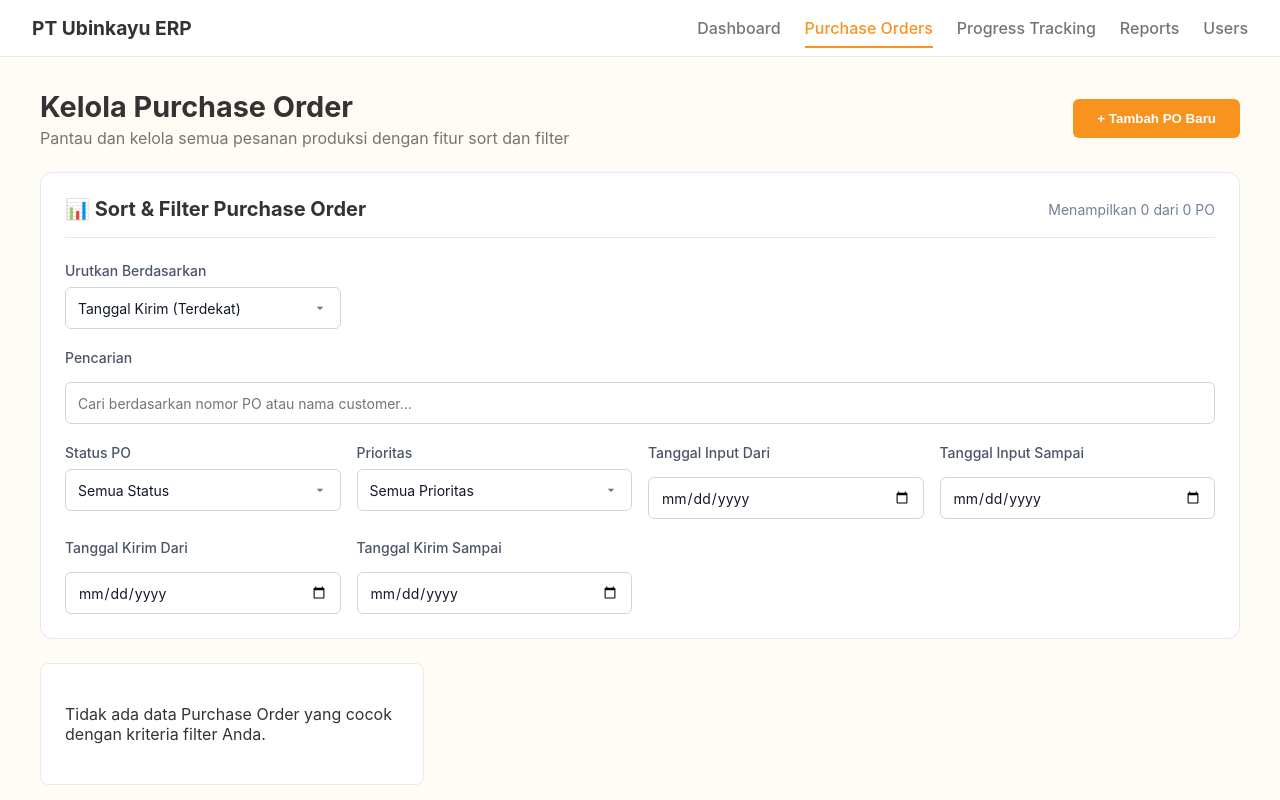
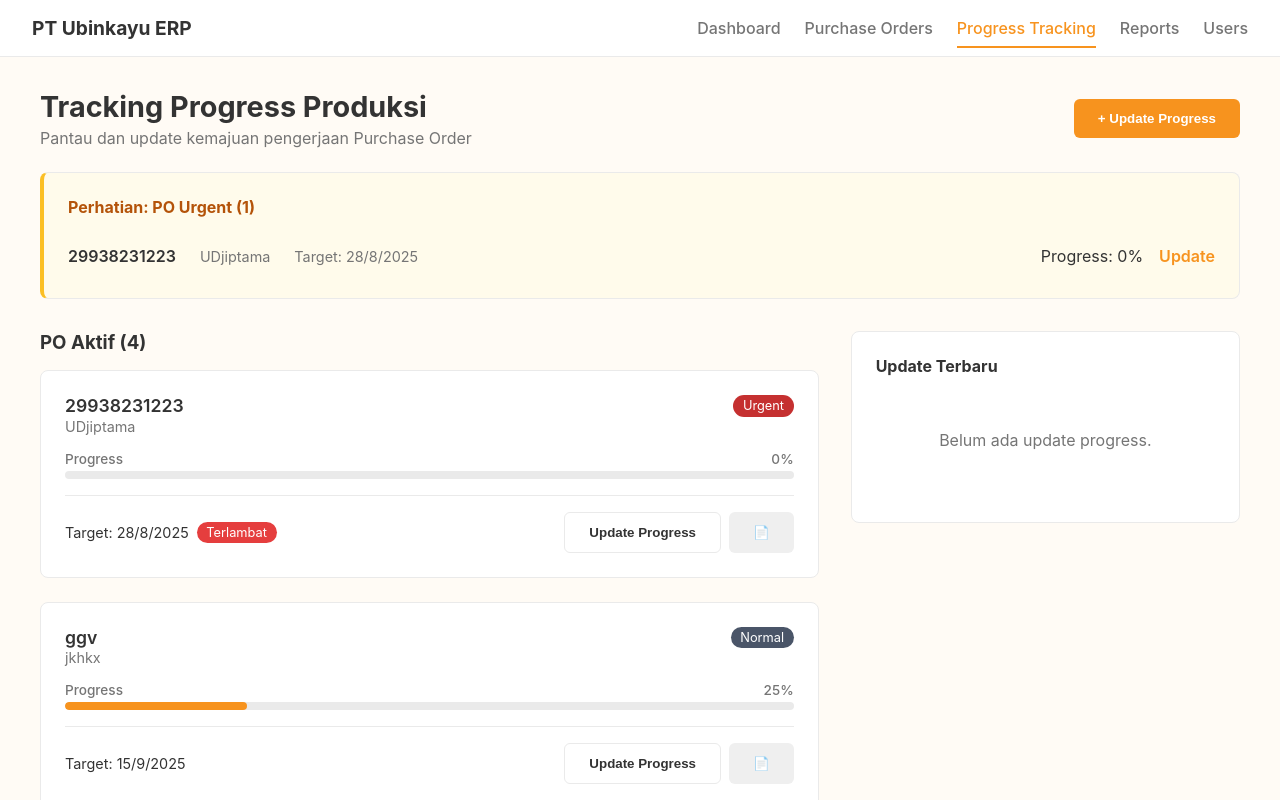
Before and after one commit to michaeldavidsinn/ubinkayu-erp1, a React (Vite) app in the folder src/renderer/: page / in a window 1280 px wide. Both pictures are taken after a click on the link "Progress Tracking". Shown: the top 800 px of the page. Built offline with nearby package versions, Linux system fonts and the light colour scheme.

Commit message:
frontend page progress tracking (masi pake dummy data)

```diff
--- a/src/renderer/src/App.tsx
+++ b/src/renderer/src/App.tsx
@@ -11,17 +11,29 @@ import Navbar from './components/Navbar'
 import POListPage from './pages/POListPage'
 import InputPOPage from './pages/InputPOPage'
 import PODetailPage from './pages/PODetailPage'
+import ProgressTrackingPage from './pages/ProgressTrackingPage' // <-- BARU: Impor halaman baru
+
+// --- DUMMY DATA UNTUK HALAMAN TRACKING ---
+const dummyTrackingData = [
+  { id: '1', po_number: '29938231223', project_name: 'UDjiptama', priority: 'Urgent', progress: 0, deadline: '2025-08-28', is_overdue: true },
+  { id: '2', po_number: 'ggv', project_name: 'jkhkx', priority: 'Normal', progress: 25, deadline: '2025-09-15', is_overdue: false },
+  { id: '3', po_number: 'albert', project_name: 'albert', priority: 'High', progress: 75, deadline: '2025-09-20', is_overdue: false },
+  { id: '4', po_number: 'PO-004', project_name: 'Proyek Delta', priority: 'Normal', progress: 100, deadline: '2025-09-01', is_overdue: false },
+]
 
 function App() {
-  const [view, setView] = useState<'list' | 'input' | 'detail'>('list')
+  // BARU: Tambahkan 'tracking' sebagai salah satu kemungkinan view
+  const [view, setView] = useState<'list' | 'input' | 'detail' | 'tracking'>('list')
   const [purchaseOrders, setPurchaseOrders] = useState<POHeader[]>([])
   const [editingPO, setEditingPO] = useState<POHeader | null>(null)
   const [detailPO, setDetailPO] = useState<POHeader | null>(null)
   const [isLoading, setIsLoading] = useState(true)
 
+  // ... (fungsi fetchPOs, handleDeletePO, dll. tetap sama) ...
   const fetchPOs = async () => {
     setIsLoading(true)
     try {
+      // @ts-ignore
       const pos: POHeader[] = await window.api.listPOs()
       setPurchaseOrders(pos)
     } catch (error) {
@@ -34,7 +46,6 @@ function App() {
   useEffect(() => {
     fetchPOs()
   }, [])
-
   const handleDeletePO = async (poId: string) => {
     if (window.confirm(`Yakin ingin menghapus PO ini? Semua data terkait akan hilang permanen.`)) {
       setIsLoading(true)
@@ -43,7 +54,7 @@ function App() {
         const result = await window.api.deletePO(poId)
         if (result.success) {
           alert('PO berhasil dihapus.')
-          await fetchPOs() // Muat ulang daftar setelah hapus
+          await fetchPOs()
         } else {
           throw new Error(result.error)
         }
@@ -70,11 +81,18 @@ function App() {
     setView('detail')
   }
 
+  // BARU: Fungsi untuk menangani navigasi dari Navbar
+  const handleNavigate = (targetView: 'list' | 'tracking') => {
+    if (targetView === 'list') {
+      fetchPOs() // Muat ulang data PO saat kembali ke list
+    }
+    setView(targetView)
+  }
+
   const handleBackToList = () => {
     setEditingPO(null)
     setDetailPO(null)
-    fetchPOs() // Selalu muat ulang data saat kembali ke daftar
-    setView('list')
+    handleNavigate('list')
   }
 
   const renderContent = () => {
@@ -83,6 +101,9 @@ function App() {
         return <InputPOPage onSaveSuccess={handleBackToList} editingPO={editingPO} />
       case 'detail':
         return <PODetailPage po={detailPO} onBackToList={handleBackToList} />
+      // BARU: Tambahkan case untuk 'tracking'
+      case 'tracking':
+        return <ProgressTrackingPage poList={dummyTrackingData} />
       case 'list':
       default:
         return (
@@ -100,7 +121,8 @@ function App() {
 
   return (
     <div className="app-layout">
-      <Navbar activeLink="Purchase Orders" />
+      {/* BARU: Kirim 'view' dan 'handleNavigate' sebagai props */}
+      <Navbar currentView={view} onNavigate={handleNavigate} />
       <main className="main-content">{renderContent()}</main>
     </div>
   )
--- a/src/renderer/src/assets/main.css
+++ b/src/renderer/src/assets/main.css
@@ -523,3 +523,151 @@ label {
   align-self: flex-start;  /* 2. Mencegah badge meregang selebar kolom */
   min-width: 80px;         /* 3. (Opsional) Memberi lebar minimum agar konsisten */
 }
+
+/* Tambahkan di akhir file main.css */
+
+/* ================================== */
+/* STYLING UNTUK PROGRESS TRACKING PAGE */
+/* ================================== */
+
+/* --- Progress Bar --- */
+.progress-bar-container {
+  width: 100%;
+  height: 8px;
+  background-color: var(--border-color);
+  border-radius: 4px;
+  overflow: hidden;
+  margin: 0.25rem 0;
+}
+
+.progress-bar-fill {
+  height: 100%;
+  background-color: var(--primary-color);
+  border-radius: 4px;
+  transition: width 0.3s ease-in-out;
+}
+
+/* --- Layout Utama Halaman --- */
+.tracking-layout {
+  display: grid;
+  grid-template-columns: 2fr 1fr; /* 2/3 untuk daftar, 1/3 untuk sidebar */
+  gap: 2rem;
+  align-items: flex-start;
+}
+
+/* --- Kartu Perhatian --- */
+.attention-card {
+  margin-bottom: 2rem;
+  background-color: #FFFBEB; /* Warna kuning muda */
+  border-left: 4px solid #FBBF24; /* Warna kuning tua */
+}
+.attention-card h4 {
+  margin-top: 0;
+  color: #B45309;
+}
+.attention-list {
+  display: flex;
+  flex-direction: column;
+  gap: 1rem;
+}
+.attention-item {
+  display: flex;
+  justify-content: space-between;
+  align-items: center;
+  padding: 0.5rem 0;
+  border-bottom: 1px solid var(--border-color);
+}
+.attention-item:last-child {
+  border-bottom: none;
+}
+.attention-info {
+  display: flex;
+  align-items: center;
+  gap: 1.5rem;
+}
+.attention-po-number {
+  font-weight: 600;
+}
+.attention-customer, .attention-deadline {
+  font-size: 0.9rem;
+  color: var(--text-secondary);
+}
+.attention-progress {
+  display: flex;
+  align-items: center;
+  gap: 1rem;
+}
+.attention-progress a {
+  font-weight: 600;
+  color: var(--primary-color);
+  text-decoration: none;
+}
+
+
+/* --- Daftar PO Aktif --- */
+.active-po-list h3 {
+  margin-top: 0;
+  margin-bottom: 1rem;
+}
+.po-tracking-item-card {
+  margin-bottom: 1.5rem;
+}
+.po-tracking-header {
+  display: flex;
+  justify-content: space-between;
+  align-items: flex-start;
+  margin-bottom: 1rem;
+}
+.po-tracking-number {
+  font-size: 1.1rem;
+  font-weight: 600;
+}
+.po-tracking-customer {
+  margin: 0.1rem 0 0;
+  font-size: 0.9rem;
+  color: var(--text-secondary);
+}
+.po-tracking-progress {
+  display: flex;
+  justify-content: space-between;
+  font-size: 0.85rem;
+  color: var(--text-secondary);
+  font-weight: 500;
+}
+.po-tracking-footer {
+  margin-top: 1rem;
+  padding-top: 1rem;
+  border-top: 1px solid var(--border-color);
+  display: flex;
+  justify-content: space-between;
+  align-items: center;
+}
+.po-tracking-deadline {
+  display: flex;
+  align-items: center;
+  gap: 0.5rem;
+  font-size: 0.9rem;
+}
+.status-badge.overdue {
+  background-color: #E53E3E; /* Merah */
+}
+.po-tracking-actions {
+  display: flex;
+  gap: 0.5rem;
+}
+.btn.variant-icon {
+    padding: 0.5rem;
+    min-width: 36px;
+}
+
+
+/* --- Sidebar Update Terbaru --- */
+.recent-updates h3, .recent-updates h4 {
+  margin-top: 0;
+}
+
+.no-updates-text {
+    color: var(--text-secondary);
+    text-align: center;
+    padding: 2rem 0;
+}
--- a/src/renderer/src/components/Navbar.tsx
+++ b/src/renderer/src/components/Navbar.tsx
@@ -4,30 +4,47 @@
 import React from 'react'
 
 interface NavbarProps {
-  activeLink: string
+  // BARU: Definisikan props yang diterima dari App.tsx
+  currentView: string
+  onNavigate: (view: 'list' | 'tracking') => void
 }
 
-const Navbar: React.FC<NavbarProps> = ({ activeLink }) => (
+const Navbar: React.FC<NavbarProps> = ({ currentView, onNavigate }) => {
+  // Helper untuk menentukan apakah link aktif
+  // eslint-disable-next-line @typescript-eslint/explicit-function-return-type
+  const getLinkClass = (viewName: string) => {
+    if (viewName === 'Purchase Orders' && ['list', 'input', 'detail'].includes(currentView)) {
+      return 'active'
+    }
+    if (viewName === 'Progress Tracking' && currentView === 'tracking') {
+      return 'active'
+    }
+    return ''
+  }
+
+  return (
     <nav className="navbar">
       <div className="navbar-brand">PT Ubinkayu ERP</div>
       <div className="navbar-links">
-      <a href="#" className={activeLink === 'Dashboard' ? 'active' : ''}>
+        <a href="#" className={getLinkClass('Dashboard')}>
           Dashboard
         </a>
-      <a href="#" className={activeLink === 'Purchase Orders' ? 'active' : ''}>
+        {/* BARU: Gunakan onNavigate untuk mengubah view */}
+        <a href="#" onClick={() => onNavigate('list')} className={getLinkClass('Purchase Orders')}>
           Purchase Orders
         </a>
-      <a href="#" className={activeLink === 'Progress Tracking' ? 'active' : ''}>
+        <a href="#" onClick={() => onNavigate('tracking')} className={getLinkClass('Progress Tracking')}>
           Progress Tracking
         </a>
-      <a href="#" className={activeLink === 'Reports' ? 'active' : ''}>
+        <a href="#" className={getLinkClass('Reports')}>
           Reports
         </a>
-      <a href="#" className={activeLink === 'Users' ? 'active' : ''}>
+        <a href="#" className={getLinkClass('Users')}>
           Users
         </a>
       </div>
     </nav>
   )
+}
 
 export default Navbar
--- /dev/null
+++ b/src/renderer/src/pages/ProgressTrackingPage.tsx
@@ -0,0 +1,110 @@
+/* eslint-disable @typescript-eslint/explicit-function-return-type */
+/* eslint-disable @typescript-eslint/no-explicit-any */
+/* eslint-disable prettier/prettier */
+// src/renderer/src/pages/ProgressTrackingPage.tsx
+
+import React from 'react'
+import { Button } from '../components/Button'
+import { Card } from '../components/Card'
+
+// Komponen kecil untuk Progress Bar
+const ProgressBar = ({ value }: { value: number }) => (
+  <div className="progress-bar-container">
+    <div className="progress-bar-fill" style={{ width: `${value}%` }} />
+  </div>
+)
+
+// Komponen untuk setiap item di daftar PO Aktif
+const POTrackingItem = ({ po }: { po: any }) => {
+    const getPriorityBadgeClass = (priority: string | undefined) => {
+        switch (priority) {
+            case 'Urgent': return 'status-badge urgent';
+            case 'High': return 'status-badge high';
+            default: return 'status-badge normal';
+        }
+    };
+
+    return (
+        <Card className="po-tracking-item-card">
+            <div className="po-tracking-header">
+                <div>
+                    <span className="po-tracking-number">{po.po_number}</span>
+                    <p className="po-tracking-customer">{po.project_name}</p>
+                </div>
+                <span className={getPriorityBadgeClass(po.priority)}>{po.priority}</span>
+            </div>
+            <div className="po-tracking-progress">
+                <span>Progress</span>
+                <span>{po.progress}%</span>
+            </div>
+            <ProgressBar value={po.progress} />
+            <div className="po-tracking-footer">
+                <div className="po-tracking-deadline">
+                    <span>Target: {new Date(po.deadline).toLocaleDateString('id-ID')}</span>
+                    {po.is_overdue && <span className="status-badge overdue">Terlambat</span>}
+                </div>
+                <div className="po-tracking-actions">
+                    <Button variant="secondary">Update Progress</Button>
+                    <Button variant="icon">📄</Button> {/* Ganti dengan ikon history */}
+                </div>
+            </div>
+        </Card>
+    );
+};
+
+// Komponen untuk setiap item di daftar Perhatian
+const AttentionItem = ({ po }: { po: any }) => (
+    <div className="attention-item">
+        <div className="attention-info">
+            <span className="attention-po-number">{po.po_number}</span>
+            <span className="attention-customer">{po.project_name}</span>
+            <span className="attention-deadline">Target: {new Date(po.deadline).toLocaleDateString('id-ID')}</span>
+        </div>
+        <div className="attention-progress">
+            <span>Progress: {po.progress}%</span>
+            <a href="#">Update</a>
+        </div>
+    </div>
+);
+
+
+const ProgressTrackingPage = ({ poList }: { poList: any[] }) => {
+  // Filter PO yang butuh perhatian (misal: progress 0% atau terlambat)
+  const attentionPOs = poList.filter(po => po.progress < 10 || po.is_overdue);
+
+  return (
+    <div className="page-container">
+      <div className="page-header">
+        <div>
+          <h1>Tracking Progress Produksi</h1>
+          <p>Pantau dan update kemajuan pengerjaan Purchase Order</p>
+        </div>
+        <Button>+ Update Progress</Button>
+      </div>
+
+      {/* Bagian Perhatian */}
+      <Card className="attention-card">
+        <h4>Perhatian: PO Urgent ({attentionPOs.length})</h4>
+        <div className="attention-list">
+            {attentionPOs.map(po => <AttentionItem key={po.id} po={po} />)}
+        </div>
+      </Card>
+
+      {/* Konten Utama */}
+      <div className="tracking-layout">
+        <div className="active-po-list">
+          <h3>PO Aktif ({poList.length})</h3>
+          {poList.map((po) => <POTrackingItem key={po.id} po={po} />)}
+        </div>
+        <div className="recent-updates">
+          <Card className="recent-updates-card">
+            <h4>Update Terbaru</h4>
+            <p className="no-updates-text">Belum ada update progress.</p>
+          </Card>
+        </div>
+      </div>
+    </div>
+  )
+}
+
+export default ProgressTrackingPage
```
Lines whose indentation alone changed are shown as unchanged.
